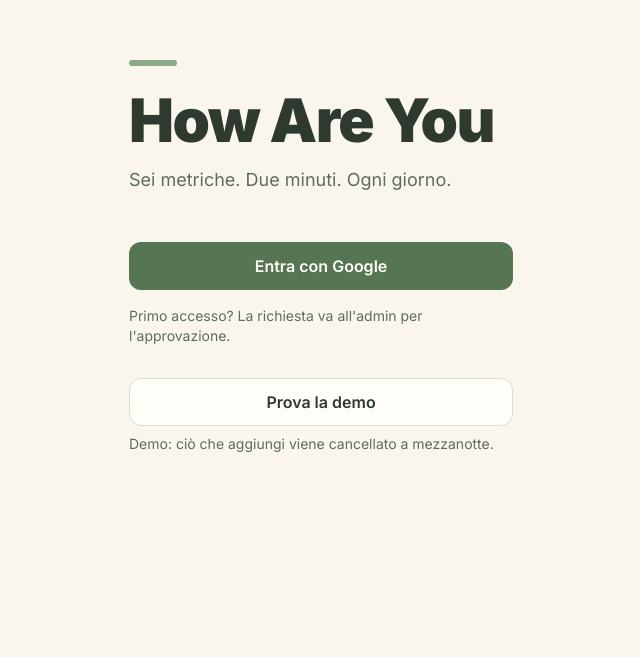
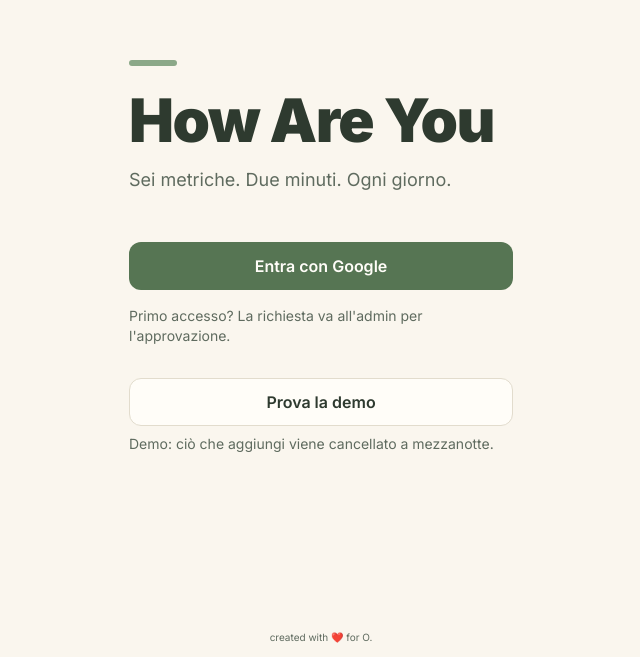
Before and after one commit to michelelt/tracking-diary, a Next.js app: page /login in a window 1280 px wide. Shown: the part 143-800 px from the top of the page, without its empty margins (319-959 px from the left). Built offline with nearby package versions, Linux system fonts and the light colour scheme.

Commit message:
added final signature

```diff
--- a/app/(auth)/login/login-form.tsx
+++ b/app/(auth)/login/login-form.tsx
@@ -21,7 +21,7 @@ export function LoginForm() {
   }
 
   return (
-    <main className="flex min-h-screen flex-col justify-center bg-bg px-6">
+    <main className="relative flex min-h-screen flex-col justify-center bg-bg px-6">
       <div className="mx-auto w-full max-w-sm">
         <span aria-hidden="true" className="block h-1.5 w-12 rounded-full bg-accent" />
         <h1 className="mt-6 text-6xl font-black tracking-tight text-ink">How Are You</h1>
@@ -40,6 +40,10 @@ export function LoginForm() {
         </button>
         <p className="mt-2 text-sm text-muted">{DEMO_DISCLAIMER}</p>
       </div>
+
+      <footer className="absolute inset-x-0 bottom-0 pb-[calc(0.75rem+env(safe-area-inset-bottom))] text-center text-[10px] text-muted">
+        created with ❤️ for O.
+      </footer>
     </main>
   )
 }
```
